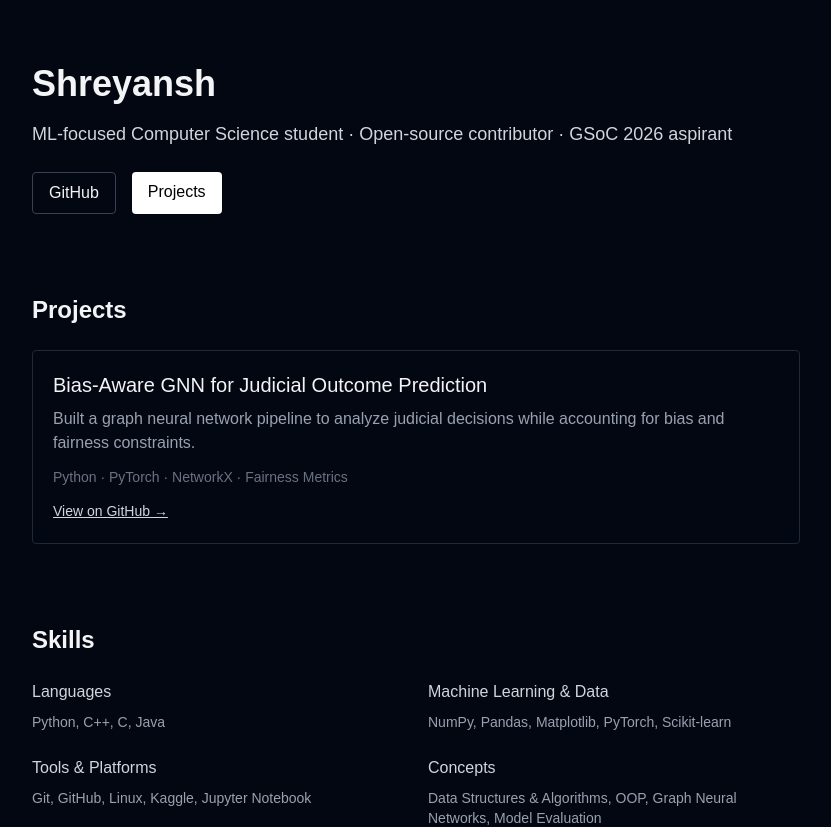
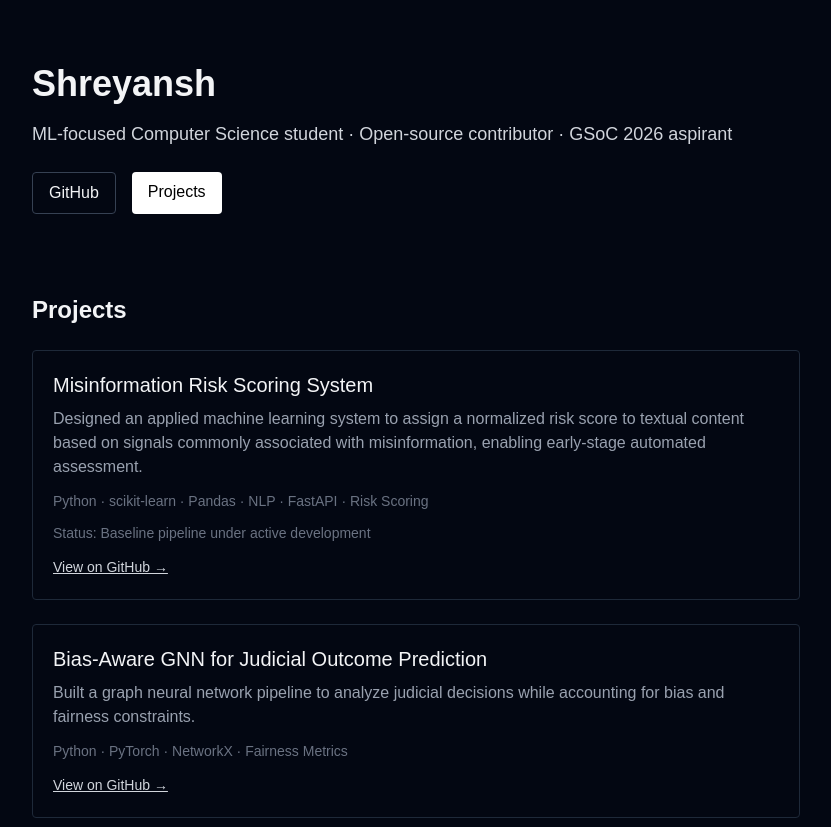
Before and after one commit to shreyansh-dash/Portfolio, a Next.js app: page / in a window 1280 px wide. Shown: the top 827 px of the page, without its empty margins (224-1055 px from the left). Built offline with nearby package versions, Linux system fonts and the light colour scheme.

Commit message:
Added a second project in the project section.

```diff
--- a/app/page.tsx
+++ b/app/page.tsx
@@ -42,6 +42,31 @@ export default function Home() {
           </h2>
 
           <div className="space-y-6">
+                      <div className="border border-gray-800 rounded p-5 transition transform hover:-translate-y-1 hover:border-gray-600">
+            <h3 className="text-xl font-medium mb-2">
+              Misinformation Risk Scoring System
+            </h3>
+
+            <p className="text-gray-400 mb-3">
+              Designed an applied machine learning system to assign a normalized risk score to textual content based on signals commonly associated with misinformation, enabling early-stage automated assessment.
+            </p>
+
+            <p className="text-sm text-gray-500 mb-3">
+              Python · scikit-learn · Pandas · NLP · FastAPI · Risk Scoring
+            </p>
+
+            <p className="text-sm text-gray-500 mb-3">
+              Status: Baseline pipeline under active development
+            </p>
+
+            <a
+              href="https://github.com/shreyansh-dash/misinformation-risk-scoring"
+              className="text-sm underline text-gray-300 hover:text-white"
+            >
+              View on GitHub →
+            </a>
+          </div>
+
             <div className="border border-gray-800 rounded p-5 transition transform hover:-translate-y-1 hover:border-gray-600">
               <h3 className="text-xl font-medium mb-2">
                 Bias-Aware GNN for Judicial Outcome Prediction
```
